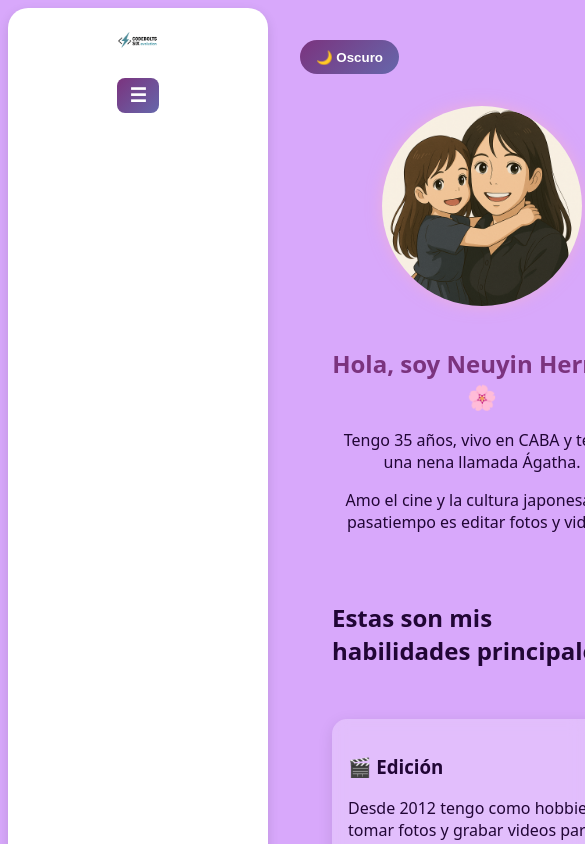
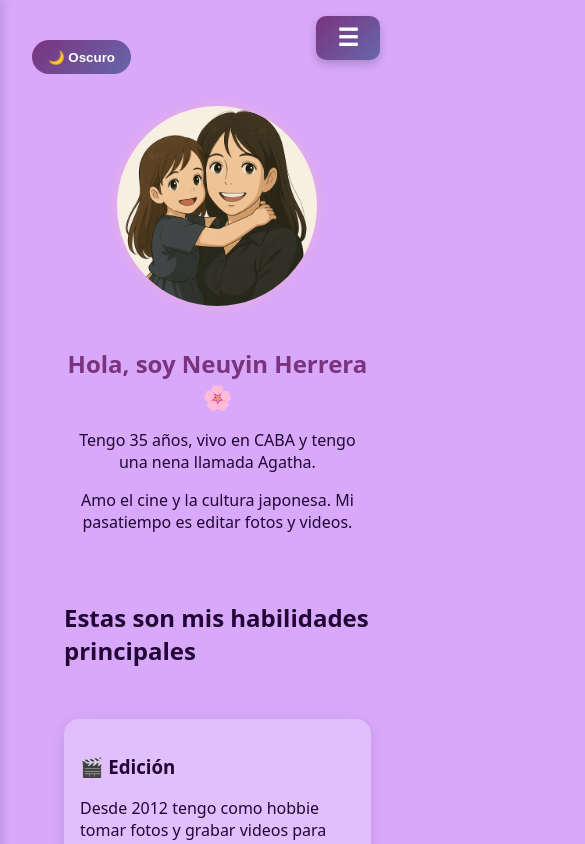
Before and after one commit to Rosanachan/codeboltssix-tp2, a React (Vite) app: page /neuyin in a window 390 px wide. Shown: the top 844 px of the page, 585 px wide, since content can reach past the window. Built offline with nearby package versions, Linux system fonts and the light colour scheme; the HTML template or start-up script is replaced by a standard one.

Commit message:
Arreglos responsive

```diff
--- a/src/components/PerfilNeuyin.jsx
+++ b/src/components/PerfilNeuyin.jsx
@@ -12,7 +12,7 @@ export default function PerfilNeuyin() {
             className="foto-perfil"
           />
           <h1 className="titulo-neuyin">Hola, soy Neuyin Herrera 🌸</h1>
-          <p>Tengo 35 años, vivo en CABA y tengo una nena llamada Ágatha.</p>
+          <p>Tengo 35 años, vivo en CABA y tengo una nena llamada Agatha.</p>
           <p>
             Amo el cine y la cultura japonesa. Mi pasatiempo es editar fotos y
             videos.
@@ -31,29 +31,31 @@ export default function PerfilNeuyin() {
             <div className="glass-card">
               <h3>🎬 Edición</h3>
               <p>
-                Desde 2012 tengo como hobbie tomar fotos y grabar videos para
-                crear estilos creativos y narrativos con postproducción.
+                Desde 2012 tengo como hobbie tomar fotos y grabar videos para crear estilos creativos y narrativos con postproducción.
               </p>
             </div>
             <div className="glass-card">
               <h3>🎉 Decoración</h3>
               <p>
-                Puedo pasar horas realizando tareas manuales decorativas. Me
-                gusta darle un toque personal a todo lo que hago.
+                Puedo pasar horas realizando tareas manuales decorativas. Me gusta darle un toque personal a todo lo que hago.
               </p>
             </div>
             <div className="glass-card">
               <h3>💡 Creatividad Digital</h3>
               <p>
-                Diseño, creo animaciones y lo uno a la tecnología para crear
-                proyectos con una estética y dinamismo diferentes.
+                Diseño, creo animaciones y lo uno a la tecnología para crear proyectos con una estética y dinamismo diferentes.
               </p>
             </div>
             <div className="glass-card">
               <h3>🗂️ Organización</h3>
               <p>
-                Soy muy organizada. Agendo mis procesos, mis obligaciones y
-                actividades. Me ha servido para ser puntual y eficiente.
+                Soy muy organizada. Agendo mis procesos, mis obligaciones y actividades. Me ha servido para ser puntual y eficiente.
+              </p>
+            </div>
+            <div className="glass-card">
+              <h3>🧠 Autonomía de aprendizaje</h3>
+              <p>
+                Soy autodidacta, curiosa y perseverante. Siempre busco mejorar y aprender cosas nuevas.
               </p>
             </div>
           </div>
--- a/src/components/Sidebar.jsx
+++ b/src/components/Sidebar.jsx
@@ -5,7 +5,6 @@ export default function Sidebar() {
   const [open, setOpen] = useState(false);
   const [isDarkMode, setIsDarkMode] = useState(false);
 
-  // Detecta si el body tiene la clase modo-oscuro
   useEffect(() => {
     const observer = new MutationObserver(() => {
       setIsDarkMode(document.body.classList.contains("modo-oscuro"));
@@ -14,11 +13,26 @@ export default function Sidebar() {
     return () => observer.disconnect();
   }, []);
 
+  // Cierra el menú al cambiar el tamaño de pantalla
+  useEffect(() => {
+    const handleResize = () => {
+      if (window.innerWidth > 900) setOpen(false);
+    };
+    window.addEventListener("resize", handleResize);
+    return () => window.removeEventListener("resize", handleResize);
+  }, []);
+
   const toggleMenu = () => setOpen(!open);
 
   return (
+    <>
+      {/* Botón hamburguesa — fuera de la sidebar */}
+      <button className="menu-toggle" onClick={toggleMenu}>
+        {open ? "✕" : "☰"}
+      </button>
+
       <aside className={`sidebar ${open ? "open" : ""}`}>
-      {/* LOGO Y TÍTULO */}
+        {/* LOGO */}
         <div className="logo-container">
           <img
             src={isDarkMode ? "/images/logooscuro.png" : "/images/logo.png"}
@@ -27,35 +41,18 @@ export default function Sidebar() {
           />
         </div>
 
-      {/* BOTÓN HAMBURGUESA (solo móvil) */}
-      <button className="menu-toggle" onClick={toggleMenu}>
-        {open ? "✕" : "☰"}
-      </button>
-
         {/* MENÚ PRINCIPAL */}
-
         <nav className={`nav ${open ? "show" : ""}`}>
           <ul>
-          <li>
-            <NavLink to="/" onClick={() => setOpen(false)}>🏠 Inicio</NavLink>
-          </li>
-          <li>
-            <NavLink to="/bitacora" onClick={() => setOpen(false)}>🗒️ Bitácora</NavLink>
-          </li>
-          <li>
-            <NavLink to="/erick" onClick={() => setOpen(false)}>👨‍💻 Erick</NavLink>
-          </li>
-          <li>
-            <NavLink to="/neuyin" onClick={() => setOpen(false)}>👩‍💻 Neuyin</NavLink>
-          </li>
-          <li>
-            <NavLink to="/json" onClick={() => setOpen(false)}>🏆 Películas (JSON)</NavLink>
-          </li>
-          <li>
-            <NavLink to="/api" onClick={() => setOpen(false)}>⛩️ Pelis Anime (API)</NavLink>
-          </li>
+            <li><NavLink to="/" onClick={() => setOpen(false)}>🏠 Inicio</NavLink></li>
+            <li><NavLink to="/bitacora" onClick={() => setOpen(false)}>🗒️ Bitácora</NavLink></li>
+            <li><NavLink to="/erick" onClick={() => setOpen(false)}>👨‍💻 Erick</NavLink></li>
+            <li><NavLink to="/neuyin" onClick={() => setOpen(false)}>👩‍💻 Neuyin</NavLink></li>
+            <li><NavLink to="/json" onClick={() => setOpen(false)}>🏆 Películas (JSON)</NavLink></li>
+            <li><NavLink to="/api" onClick={() => setOpen(false)}>⛩️ Pelis Anime (API)</NavLink></li>
           </ul>
         </nav>
       </aside>
+    </>
   );
 }
--- a/src/index.css
+++ b/src/index.css
@@ -25,7 +25,6 @@ body {
   border-radius: var(--radius);
   box-shadow: var(--shadow);
   padding: 1.5rem;
-
 }
 
 button,
@@ -53,6 +52,7 @@ body.modo-oscuro .sidebar { background: #1f1f2b; color: #f1f1f1; }
   display: grid;
   grid-template-columns: var(--sidebar-w) 1fr;
   min-height: 100vh;
+  transition: all 0.3s ease;
 }
 
 .content {
@@ -72,9 +72,8 @@ body.modo-oscuro .sidebar { background: #1f1f2b; color: #f1f1f1; }
   display: flex;
   flex-direction: column;
   justify-content: flex-start;
-  z-index: 100;
-  transition: all 0.3s ease;
-  border-radius: 20px;
+  transition: transform 0.3s ease-in-out;
+  z-index: 200;
 }
 
 .sidebar .logo {
@@ -85,7 +84,7 @@ body.modo-oscuro .sidebar { background: #1f1f2b; color: #f1f1f1; }
   text-align: center;
   letter-spacing: 0.5px;
 }
-/* === Logo en la Sidebar === */
+
 .logo-container {
   display: flex;
   align-items: center;
@@ -115,16 +114,6 @@ body.modo-oscuro .sidebar { background: #1f1f2b; color: #f1f1f1; }
   letter-spacing: 0.5px;
 }
 
-/* Versión responsive: sidebar */
-@media (max-width: 900px) {
-  .logo-img {
-    width: 60px;
-  }
-  .logo-text {
-    font-size: 1rem;
-  }
-}
-
 .logo-home-container {
   display: flex;
   justify-content: center;
@@ -148,15 +137,20 @@ body.modo-oscuro .logo-home-img {
   background: linear-gradient(135deg, var(--color-secundario), var(--color-acento));
   color: white;
   border: none;
-  border-radius: 8px;
-  padding: 0.4rem 0.8rem;
-  font-size: 1.2rem;
+  border-radius: 10px;
+  padding: 0.5rem 0.8rem;
+  font-size: 1.5rem;
   cursor: pointer;
-  margin-bottom: 1rem;
-  transition: opacity 0.2s ease;
+  position: fixed;
+  top: 1rem;
+  left: 1rem;
+  z-index: 300;
+  box-shadow: 0 4px 10px rgba(0,0,0,0.2);
+  transition: opacity 0.3s ease;
 }
-
-.menu-toggle:hover { opacity: 0.9; }
+.menu-toggle:hover {
+  opacity: 0.9;
+}
 
 .nav ul {
   list-style: none;
@@ -185,37 +179,13 @@ body.modo-oscuro .logo-home-img {
   transform: translateX(2px);
 }
 
-/* === RESPONSIVE === */
-@media (max-width: 900px) {
-  .sidebar {
-    height: auto;
-    position: relative;
-    border-right: none;
-    border-bottom: 1px solid rgba(0, 0, 0, 0.1);
-  }
-
-  .menu-toggle {
-    display: block;
-    margin: 0 auto 1rem;
-  }
-
-  .nav {
-    display: none;
-    text-align: center;
-  }
-
-  .nav.show {
-    display: block;
-    animation: fadeIn 0.3s ease;
-  }
+.layout {
+  display: grid;
+  grid-template-columns: var(--sidebar-w) 1fr;
+  min-height: 100vh;
+  transition: all 0.3s ease;
 }
 
-@keyframes fadeIn {
-  from { opacity: 0; transform: translateY(-5px); }
-  to { opacity: 1; transform: translateY(0); }
-}
-
-/* Ajuste modo oscuro */
 body.modo-oscuro .sidebar {
   background: #2b244d;
   border-right: none;
@@ -229,6 +199,76 @@ body.modo-oscuro .nav a.active {
   color: #fff;
 }
 
+/* RESPONSIVE Sidebar */
+@media (max-width: 900px) {
+  .layout {
+    grid-template-columns: 1fr;
+  }
+
+  .sidebar {
+    position: fixed;
+    top: 0;
+    left: 0;
+    height: 100%;
+    width: var(--sidebar-w);
+    transform: translateX(-100%);
+    background-color: var(--color-fondo-claro);
+    box-shadow: 2px 0 10px rgba(0,0,0,0.15);
+    border-right: none;
+    z-index: 250;
+  }
+
+  .sidebar.open {
+    transform: translateX(0);
+  }
+
+  .content {
+    padding: 2rem 1.5rem;
+    width: 90%;
+    margin-left: 0;
+  }
+
+  /* Mostrar el botón hamburguesa */
+  .menu-toggle {
+    display: block;
+    position: fixed;
+    top: 1rem;
+    left: 81%;
+    width: 4rem;
+  }
+
+/* === Animación del menú === */
+@keyframes fadeIn {
+  from { opacity: 0; transform: translateY(-5px); }
+  to { opacity: 1; transform: translateY(0); }
+}
+}
+
+@media (max-width: 768px) {
+  .integrantes {
+    flex-direction: column;
+    align-items: center;
+  }
+
+  .card-integrante {
+    width: 80%;
+    max-width: 300px;
+  }
+}
+
+@media (max-width: 480px) {
+  .integrantes {
+    flex-direction: column;
+    align-items: center;
+  }
+
+  .card-integrante {
+    width: 80%;
+    max-width: 300px;
+  }
+}
+
+/* Estilos para Home */
 .home .card {
   margin-bottom: 1.5rem;
 }
@@ -237,7 +277,6 @@ body.modo-oscuro .nav a.active {
 text-align: center;
 }
 
-/* Contenedor de integrantes */
 .integrantes {
   display: flex;
   justify-content: center;
@@ -267,7 +306,6 @@ background: linear-gradient(135deg, var(--color-secundario), var(--color-acento)
   box-shadow: 0 16px 30px rgba(207, 71, 228, 0.15);
 }
 
-/* Imagen circular */
 .card-integrante img {
   width: 200px;
   height: auto;
@@ -276,7 +314,6 @@ background: linear-gradient(135deg, var(--color-secundario), var(--color-acento)
   margin-bottom: 0.8rem;
 }
 
-/* Nombre e interacción */
 .card-integrante h3 {
   margin: 0.3rem 0;
   color: var(--color-secundario);
@@ -303,19 +340,6 @@ body.modo-oscuro .card-integrante h3 {
   background: var(--color-secundario);
 }
 
-/* Ajuste responsive */
-@media (max-width: 768px) {
-  .integrantes {
-    flex-direction: column;
-    align-items: center;
-  }
-
-  .card-integrante {
-    width: 80%;
-    max-width: 300px;
-  }
-}
-
 /*Estilos para items JSON - Tarjetas de películas */
 .galeria .card {
   background: var(--color-fondo-claro);
@@ -330,7 +354,6 @@ body.modo-oscuro .card-integrante h3 {
   box-shadow: 0 8px 16px rgba(0, 0, 0, 0.15);
 }
 
-/* Ajuste de imágenes */
 .galeria img {
   box-shadow: 0 2px 8px rgba(0, 0, 0, 0.1);
   transition: transform 0.3s ease;
@@ -340,7 +363,6 @@ body.modo-oscuro .card-integrante h3 {
   transform: scale(1.05);
 }
 
-/* Modo oscuro */
 body.modo-oscuro .galeria .card {
   background-color: #2b244d;
   color: #f1f1f1;
@@ -414,40 +436,7 @@ body.modo-oscuro .timeline-item:hover {
   transform: translateY(-2px);
 }
 
-/* Estilos para Footer */
-
-.site-footer {
-  text-align: center;
-  padding: 1.2rem 0;
-  font-size: 0.9rem;
-  background-color: transparent;
-  color: var(--color-secundario);
-  border-top: 1px solid rgba(0, 0, 0, 0.1);
-  transition: background 0.3s ease, color 0.3s ease;
-  margin-top: auto;
-}
-
-/* Texto principal y secundario */
-.footer-text {
-  font-weight: 500;
-  margin-bottom: 0.2rem;
-}
-
-.footer-sub {
-  font-size: 0.85rem;
-  opacity: 0.8;
-}
-
-/* === Modo oscuro === */
-body.modo-oscuro .site-footer {
-  background-color: transparent;
-  color: var(--color-texto-claro);
-  border-top: 1px solid rgba(255, 255, 255, 0.15);
-}
-
-/* === PERFIL NEUYIN === */
-/* === PERFIL NEUYIN === */
-
+/* Estilos para PERFIL NEUYIN */
 .perfil-neuyin {
   display: flex;
   flex-direction: column;
@@ -456,7 +445,7 @@ body.modo-oscuro .site-footer {
   padding: 2rem;
 }
 
-/* 🔹 HERO */
+/* Encabezado */
 .hero-content {
   text-align: center;
 }
@@ -473,7 +462,7 @@ body.modo-oscuro .site-footer {
   margin-bottom: 0.5rem;
 }
 
-/* 🔹 HABILIDADES */
+/* Estilos para habilidades */
 .habilidades-contenido {
   display: flex;
   justify-content: space-between;
@@ -507,7 +496,7 @@ body.modo-oscuro .site-footer {
   transform: translateY(-5px);
 }
 
-/* 🔹 PELÍCULAS */
+/* Estilos para Películas  */
 .peliculas {
   display: flex;
   justify-content: space-between;
@@ -570,7 +559,7 @@ body.modo-oscuro .site-footer {
   font-size: 0.9rem;
 }
 
-/* 🔹 MÚSICA */
+/* Estilos para música */
 .spotify-grid {
   display: flex;
   gap: 1.5rem;
@@ -582,3 +571,32 @@ body.modo-oscuro .site-footer {
   border-radius: 12px;
   box-shadow: 0 4px 12px rgba(0, 0, 0, 0.15);
 }
+
+/* Estilos para Footer */
+.site-footer {
+  text-align: center;
+  padding: 1.2rem 0;
+  font-size: 0.9rem;
+  background-color: transparent;
+  color: var(--color-secundario);
+  border-top: 1px solid rgba(0, 0, 0, 0.1);
+  transition: background 0.3s ease, color 0.3s ease;
+  margin-top: auto;
+}
+
+/* Texto principal y secundario */
+.footer-text {
+  font-weight: 500;
+  margin-bottom: 0.2rem;
+}
+
+.footer-sub {
+  font-size: 0.85rem;
+  opacity: 0.8;
+}
+
+body.modo-oscuro .site-footer {
+  background-color: transparent;
+  color: var(--color-texto-claro);
+  border-top: 1px solid rgba(255, 255, 255, 0.15);
+}
```
Also changed, not shown: src/data/items.json (+20 -20 lines), public/favicon.png (deleted), 1 other file (tests, documents, lock files or other folders). Lines whose indentation alone changed are shown as unchanged.
